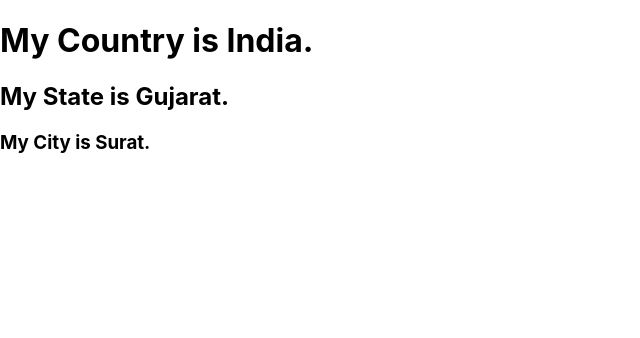
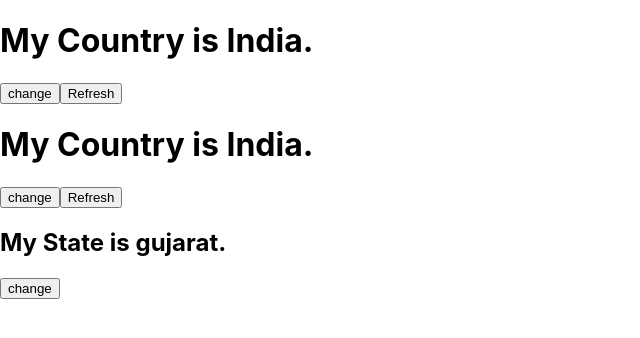
Before and after one commit to RADHIKAKACHHADIYA/react, a React (Create React App) app: page / in a window 1280 px wide. Shown: the top 338 px of the page, without its empty margins (0-640 px from the left). Built offline with nearby package versions, Linux system fonts and the light colour scheme.

Commit message:
props_complite

```diff
--- a/src/App.js
+++ b/src/App.js
@@ -1,17 +1,14 @@
 import './App.css';
-import City from './containes/City';
 import Country from './containes/Country';
 import State from './containes/State';
-
 
 function App() {
 
 
     return(
       <>
-      <Country />
-      <State />
-      <City />
+        <Country />
+        <State />
       </>
     );
 }
--- a/src/containes/City.js
+++ /dev/null
@@ -1,11 +0,0 @@
-import React from 'react';
-
-function City(props) {
-    return (
-        <div>
-           <h3>My City is Surat.</h3>
-        </div>
-    );
-}
-
-export default City;
--- a/src/containes/Country.js
+++ b/src/containes/Country.js
@@ -1,9 +1,12 @@
-import React from 'react';
+import React, { useState } from 'react';
 
 function Country(props) {
+    const [country ,setCountry] = useState('India');
     return (
         <div>
-            <h1> My Country is India.</h1>
+            <h1> My Country is {country}.</h1>
+            <button onClick={() => setCountry('us')}>change</button>
+            <button onClick={() => setCountry('India')}>Refresh</button>
         </div>
     );
 }
--- a/src/containes/State.js
+++ b/src/containes/State.js
@@ -1,10 +1,19 @@
 import React, { Component } from 'react';
+import Country from './Country';
 
 class State extends Component {
+    constructor (props) {
+        super(props);
+        this.state = {
+             myState : 'gujarat'
+        }
+    }
     render() {
         return (
             <div>
-                <h2>My State is Gujarat.</h2>
+                <Country con="India" />
+                <h2>My State is {this.state.myState}.</h2>
+                <button onClick={() => this.setState({myState : 'Rajasthan'})}>change</button>
             </div>
         );
     }
```
